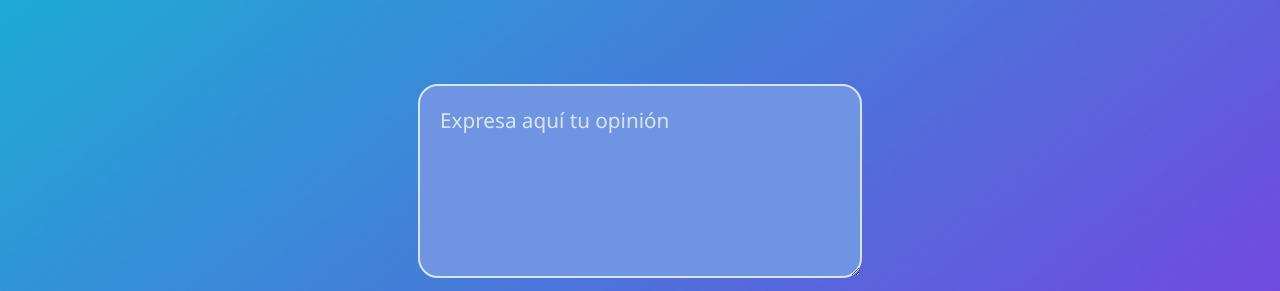
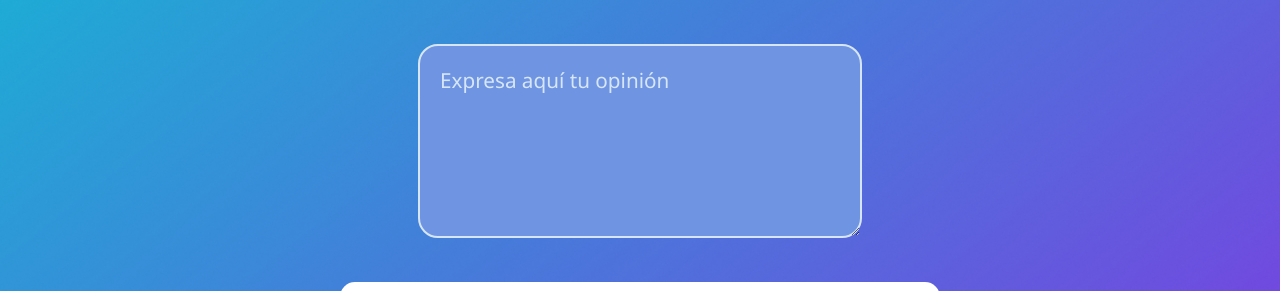
Before and after one commit to IreneRuedaVega/TraductorMimimi, a React app: page / in a window 1280 px wide. Shown: the part 212-503 px from the top of the page. Built offline with nearby package versions, Linux system fonts and the light colour scheme.

Commit message:
Fix a bug

```diff
--- a/src/stylesheets/App.scss
+++ b/src/stylesheets/App.scss
@@ -25,7 +25,7 @@
 }
 
 .form {
-  margin-top: 100px;
+  margin-top: 60px;
   background: transparent;
 }
 
```
